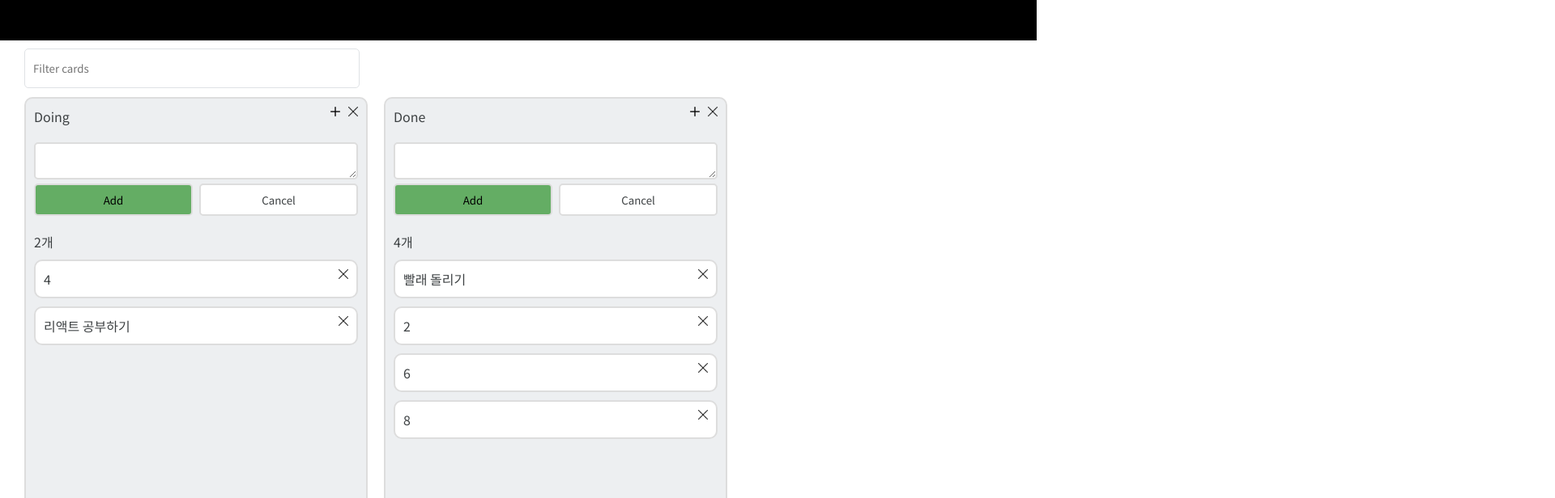
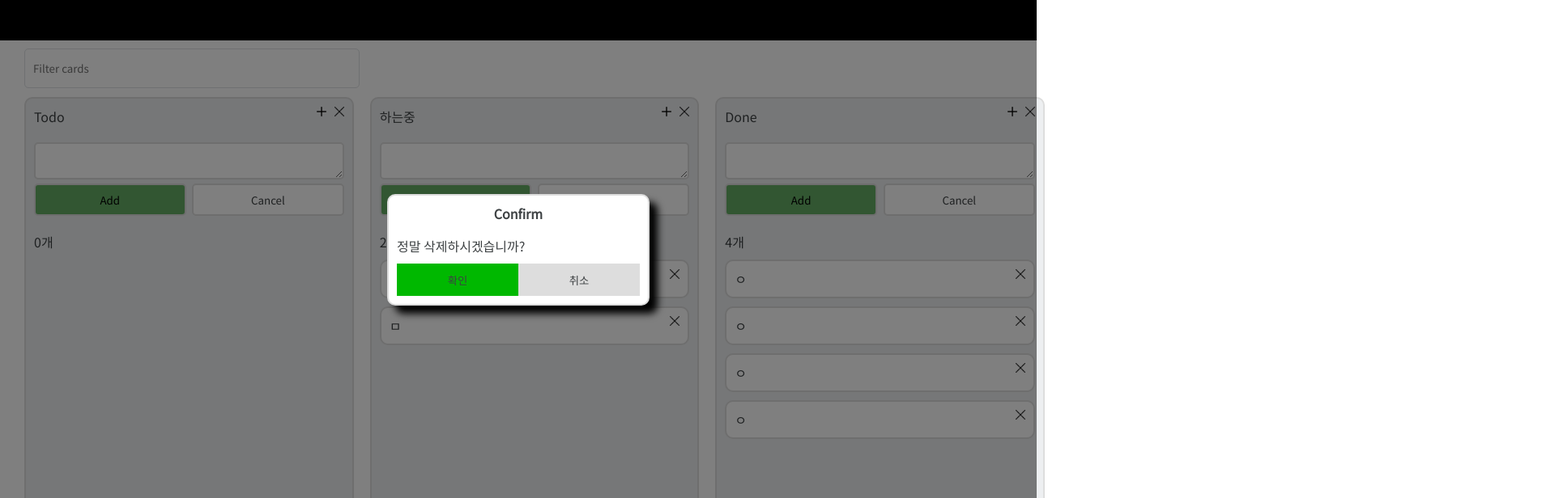
Before and after one commit to tjrdud123/fe-w45-kanbantodo, a website built with webpack: page src/index.html in a window 1280 px wide. Both pictures are taken after a click on the picture 436 px from the left and 138 px from the top of the page. Shown: the top 616 px of the page at 81% size, 1920 px wide, since content can reach past the window. Built offline with nearby package versions, Linux system fonts and the light colour scheme; no server answers; data requests are answered from the project's data file.

Commit message:
feat: modal js로 구현

```diff
--- a/data/db.json
+++ b/data/db.json
@@ -6,7 +6,7 @@
     },
     {
       "id": 2,
-      "title": "Doing"
+      "title": "하는중"
     },
     {
       "id": 3,
@@ -20,11 +20,6 @@
       "title": "청소기 돌리기"
     },
     {
-      "id": 1611881101714,
-      "listId": "3",
-      "title": "빨래 돌리기"
-    },
-    {
       "id": 1611881195733,
       "listId": "1611897316287",
       "title": "밥먹기"
@@ -35,35 +30,41 @@
       "title": "1"
     },
     {
-      "id": 1611881212559,
-      "listId": "3",
-      "title": "2"
-    },
-    {
-      "id": 1611881215857,
-      "listId": "2",
-      "title": "4"
-    },
-    {
       "id": 1611881217600,
       "listId": "1611897316287",
       "title": "5"
     },
     {
-      "id": 1611881219394,
-      "listId": "3",
-      "title": "6"
+      "listId": "2",
+      "title": "ㅁ",
+      "id": 1612266224395
     },
     {
-      "id": 1611881222944,
-      "listId": "3",
-      "title": "8"
+      "listId": "2",
+      "title": "ㅁ",
+      "id": 1612266225035
     },
     {
-      "id": 1611897251509,
-      "listId": "2",
-      "title": "리액트 공부하기"
+      "listId": "3",
+      "title": "ㅇ",
+      "id": 1612266227313
+    },
+    {
+      "listId": "3",
+      "title": "ㅇ",
+      "id": 1612266227889
+    },
+    {
+      "listId": "3",
+      "title": "ㅇ",
+      "id": 1612266228375
+    },
+    {
+      "listId": "3",
+      "title": "ㅇ",
+      "id": 1612266229213
     }
   ],
-  "subTask": []
+  "subTask": [],
+  "history": []
 }
--- a/src/css/common.scss
+++ b/src/css/common.scss
@@ -4,7 +4,9 @@
 .margin-10 {
   margin: 10px;
 }
-
+.padding-10 {
+  padding: 10px;
+}
 .margin-center {
   margin: 10px auto;
 }
@@ -27,3 +29,6 @@
 .translucent {
   opacity: 0.5;
 }
+.box-shadow {
+  box-shadow: 10px 10px 10px 20grey;
+}
--- a/src/css/style.scss
+++ b/src/css/style.scss
@@ -1,4 +1,4 @@
-@import url('https://fonts.googleapis.com/css2?family=Noto+Sans+KR&display=swap');
+@import url("https://fonts.googleapis.com/css2?family=Noto+Sans+KR&display=swap");
 $max-width: 100%;
 $bar-height: 50px;
 
@@ -7,12 +7,13 @@ $column-height: 700px;
 
 $color-gray: rgb(237, 239, 241);
 $color-font: rgb(61, 65, 67);
-$color-border: rgb(223,226,229);
+$color-border: rgb(223, 226, 229);
+$color-darked: rgb(0, 0, 0, 0.5);
 
 $btn-height: 40px;
 
 * {
-  font-family: 'Noto Sans KR', sans-serif;
+  font-family: "Noto Sans KR", sans-serif;
   color: $color-font;
 }
 
@@ -28,7 +29,8 @@ $btn-height: 40px;
   margin-top: 10px;
 }
 .container {
-  width: 5000px;
+  background-color: white;
+  width: 100%;
   padding: 0px 20px;
   flex-wrap: nowrap;
   overflow: scroll;
@@ -80,7 +82,6 @@ $btn-height: 40px;
     float: right;
     margin-right: 10px;
     cursor: pointer;
-
   }
 }
 .new-task {
@@ -90,12 +91,9 @@ $btn-height: 40px;
     width: 100%;
     box-sizing: border-box;
   }
-
-
 }
 .btn-box {
   justify-content: space-between;
-
 }
 .btn-add--active {
   width: 49%;
@@ -118,7 +116,7 @@ $btn-height: 40px;
   cursor: pointer;
 }
 textarea {
-  resize : vertical;
+  resize: vertical;
 }
 .input-filter {
   width: 400px;
@@ -133,27 +131,6 @@ textarea {
   border: 1px dashed $color-border;
 }
 
-.modal-background {
-  width: 100%;
-  height: 100%;
-  position: absolute;
-  top: 0;
-  z-index: 1;
-
-  display: flex;
-  justify-content: center;
-}
-.modal {
-  background-color: white;
-  position: absolute;
-  top: 30%;
-  .modal-title {
-    width: 100%;
-    height: 60px;
-    background-color: $color-gray;
-  }
-}
-
 .copied {
   width: 300px;
   height: 80px;
@@ -161,12 +138,69 @@ textarea {
   top: 0;
   left: 0;
   border: 2px blue solid;
-
 }
 .expected {
-  position:static;
+  position: static;
   border: 2px blue solid;
 }
 .translucent {
   opacity: 0.5;
 }
+
+.modal-background {
+  width: 100%;
+  height: 100%;
+  position: absolute;
+  top: 0;
+  z-index: 1;
+  background-color: $color-darked;
+  display: flex;
+  justify-content: center;
+}
+.modal-confirm {
+  width: 300px;
+  background-color: white;
+  position: absolute;
+  top: 30%;
+  box-shadow: 10px 10px 10px black;
+  .modal-confirm_title {
+    width: 100%;
+    height: 30px;
+    text-align: center;
+    font-weight: 1000;
+  }
+  .modal-confirm_content {
+    margin: 10px 0px;
+  }
+}
+.modal_btn-confirm {
+  width: 50%;
+  height: 40px;
+  background-color: rgb(0, 184, 0);
+  border: 0px;
+}
+.modal_btn-cancel {
+  width: 50%;
+  height: 40px;
+  background-color: #ddd;
+  border: 0px;
+}
+
+.modal-edit {
+  width: 400px;
+  background-color: white;
+  position: absolute;
+  top: 30%;
+  box-shadow: 10px 10px 10px black;
+  .modal-edit_title {
+    width: 100%;
+    height: 30px;
+    text-align: center;
+    font-weight: 1000;
+  }
+  .modal-edit_input {
+    width: 100%;
+    margin: 10px 0px;
+    box-sizing: border-box;
+  }
+}
--- /dev/null
+++ b/src/js/Modal.js
@@ -0,0 +1,89 @@
+const template = {
+  confirm() {
+    return `<div class="modal-background">
+      <div class="modal-confirm border-gray border-radius-10 box-shadow padding-10">
+        <div class="modal-confirm_title">Confirm</div>
+        <div class="modal-confirm_content">정말 삭제하시겠습니까?</div>
+        <div class="horizontal">
+          <button class="modal_btn-confirm">확인</button>
+          <button class="modal_btn-cancel">취소</button>
+        </div>
+      </div>
+    </div>`;
+  },
+  taskDetail() {},
+  edit(data) {
+    return `<div class="modal-background">
+      <div class="modal-edit border-gray border-radius-10 box-shadow padding-10">
+        <div class="modal-edit_title">Edit: ${data.title}</div>
+        <div class="modal-confirm_content">
+          <input type="text" class="modal-edit_input">
+        </div>
+        <div class="horizontal">
+          <button class="modal_btn-confirm">확인</button>
+          <button class="modal_btn-cancel">취소</button>
+        </div>
+      <div>
+    </div>`;
+  },
+};
+
+export default class Modal {
+  constructor() {
+    this.root = document.body;
+  }
+
+  confirm(callback, ...args) {
+    document.addEventListener("CONFIRM", () => {
+      callback(...args);
+      this.el.remove();
+    });
+    document.addEventListener("CANCEL", () => {
+      this.el.remove();
+    });
+
+    this.render("confirm");
+  }
+  edit(list) {
+    document.addEventListener("CONFIRM", () => {
+      this.triggerEvent({
+        type: "MODIFY_LIST_TITLE",
+        detail: {
+          id: list.listId,
+          value: document.querySelector(".modal-edit_input").value,
+        },
+      });
+      this.el.remove();
+    });
+    document.addEventListener("CANCEL", () => {
+      this.el.remove();
+    });
+
+    this.render("edit", list);
+  }
+  render(type, list) {
+    const el = document.createElement("div");
+    el.innerHTML = template[type](list);
+    el.addEventListener("click", ({ target }) => {
+      if (target.matches(".modal_btn-confirm")) {
+        this.triggerEvent({
+          type: "CONFIRM",
+          detail: {},
+        });
+      } else if (target.matches(".modal_btn-cancel")) {
+        this.triggerEvent({
+          type: "CANCEL",
+          detail: {},
+        });
+      }
+    });
+    this.el = el;
+    this.root.append(el);
+  }
+  triggerEvent({ type, detail }) {
+    const evt = new CustomEvent(type, {
+      detail: detail,
+    });
+    document.dispatchEvent(evt);
+  }
+}
--- a/src/js/controller.js
+++ b/src/js/controller.js
@@ -1,6 +1,8 @@
 import { TaskModel } from "./model/TaskModel.js";
 import { TaskListView } from "./view/TaskListView.js";
 import { TaskView } from "./view/TaskView.js";
+
+import Modal from "./Modal.js";
 
 // model, view 인스턴스 생성, db에서 데이터 받아와서 초기 상태 만들고, view의 event 등록
 export async function initMV(containerEl) {
@@ -35,6 +37,12 @@ function addEventHandler(taskModel) {
   document.addEventListener("add-task", ({ detail }) =>
     onAddItem("task", taskModel, detail)
   );
+  document.addEventListener("EDIT", ({ detail }) => {
+    onEditListTitle(detail);
+  });
+  document.addEventListener("MODIFY_LIST_TITLE", ({ detail }) => {
+    onModifyListTitle(taskModel, detail);
+  });
 }
 
 function onInputFilter(taskModel, value) {
@@ -44,9 +52,19 @@ function onInputFilter(taskModel, value) {
 }
 
 function onDeleteItem(type, taskModel, id) {
-  taskModel.delete({ type: type, id: id });
+  const modal = new Modal();
+  modal.confirm(taskModel.delete, { type: type, id: id });
 }
 
 function onAddItem(type, taskModel, data) {
   taskModel.add({ type: type, data: data });
 }
+
+function onEditListTitle(list) {
+  const modal = new Modal();
+  modal.edit(list);
+}
+
+function onModifyListTitle(taskModel, data) {
+  taskModel.modify("list", data);
+}
--- a/src/js/main.js
+++ b/src/js/main.js
@@ -2,19 +2,17 @@ import { initMV } from "./controller.js";
 
 window.addEventListener("DOMContentLoaded", initPage);
 
-function initPage() {
+async function initPage() {
   console.log("Init page!");
 
   const inputFilterEl = document.querySelector(".input-filter");
   inputFilterEl.addEventListener("input", ({ target }) => {
     const evt = new CustomEvent("input-filter", {
-      detail: { value: target.value }
+      detail: { value: target.value },
     });
     document.dispatchEvent(evt);
   });
 
   const containerEl = document.querySelector(".container");
-  const instance = initMV(containerEl);
-
-
+  const instance = await initMV(containerEl);
 }
--- a/src/js/model/TaskModel.js
+++ b/src/js/model/TaskModel.js
@@ -29,13 +29,21 @@ export class TaskModel extends Observable {
     postData(type, data);
   }
   delete({ type, id }) {
-    this.state[type] = this.state[type].filter(item => item.id !== parseInt(id));
+    this.state[type] = this.state[type].filter(
+      (item) => item.id !== parseInt(id)
+    );
     this.notify(this.state);
 
     deleteData(type, id);
   }
-  modify({ type, id, data }) {
-
+  modify(type, info) {
+    this.state[type] = this.state[type].map((item) => {
+      if (item.id !== parseInt(info.id)) return item;
+      putData("list", { id: item.id, title: info.value });
+      item.title = info.value;
+      return item;
+    });
+    this.notify(this.state);
   }
   filter(word) {
     if (!word) {
@@ -43,8 +51,8 @@ export class TaskModel extends Observable {
       return;
     }
     const reg = new RegExp(`${word}`);
-    const newState = produce(this.state, draft => {
-      draft.task = draft.task.filter(task => reg.test(task.title));
+    const newState = produce(this.state, (draft) => {
+      draft.task = draft.task.filter((task) => reg.test(task.title));
     });
     this.notify(newState);
   }
--- a/src/js/view/TaskListView.js
+++ b/src/js/view/TaskListView.js
@@ -11,6 +11,22 @@ export class TaskListView extends Observer {
     this.rootEl.addEventListener("click", ({ target }) =>
       this.onClickEvent(target)
     );
+    this.rootEl.addEventListener("dblclick", ({ target }) => {
+      if (target.matches(".list")) {
+        this.triggerEvent({
+          type: "EDIT",
+          detail: {
+            title: target.getAttribute("name"),
+            listId: target.id,
+          },
+        });
+      } else if (target.matches(".task")) {
+        this.triggerEvent({
+          type: "DETAIL",
+          detail: {},
+        });
+      }
+    });
   }
   update(state) {
     this.rootEl.innerHTML = state.list.reduce((acc, cur) => {
@@ -22,7 +38,7 @@ export class TaskListView extends Observer {
   }
   template(data) {
     let html =
-      `<div id="${data.id}" class="list margin-10 border-gray">${data.title}` +
+      `<div id="${data.id}" name="${data.title}" class="list margin-10 border-gray">${data.title}` +
       `<img src=${closeImage} class="close-image-list">` +
       `<img src=${plusImage} class="plus-image">` +
       this.newTaskTpl(data.id) +
```
Also changed, not shown: src/js/DaD.ts (+10 -0 lines), src/js/Modal.ts (+29 -0 lines).
